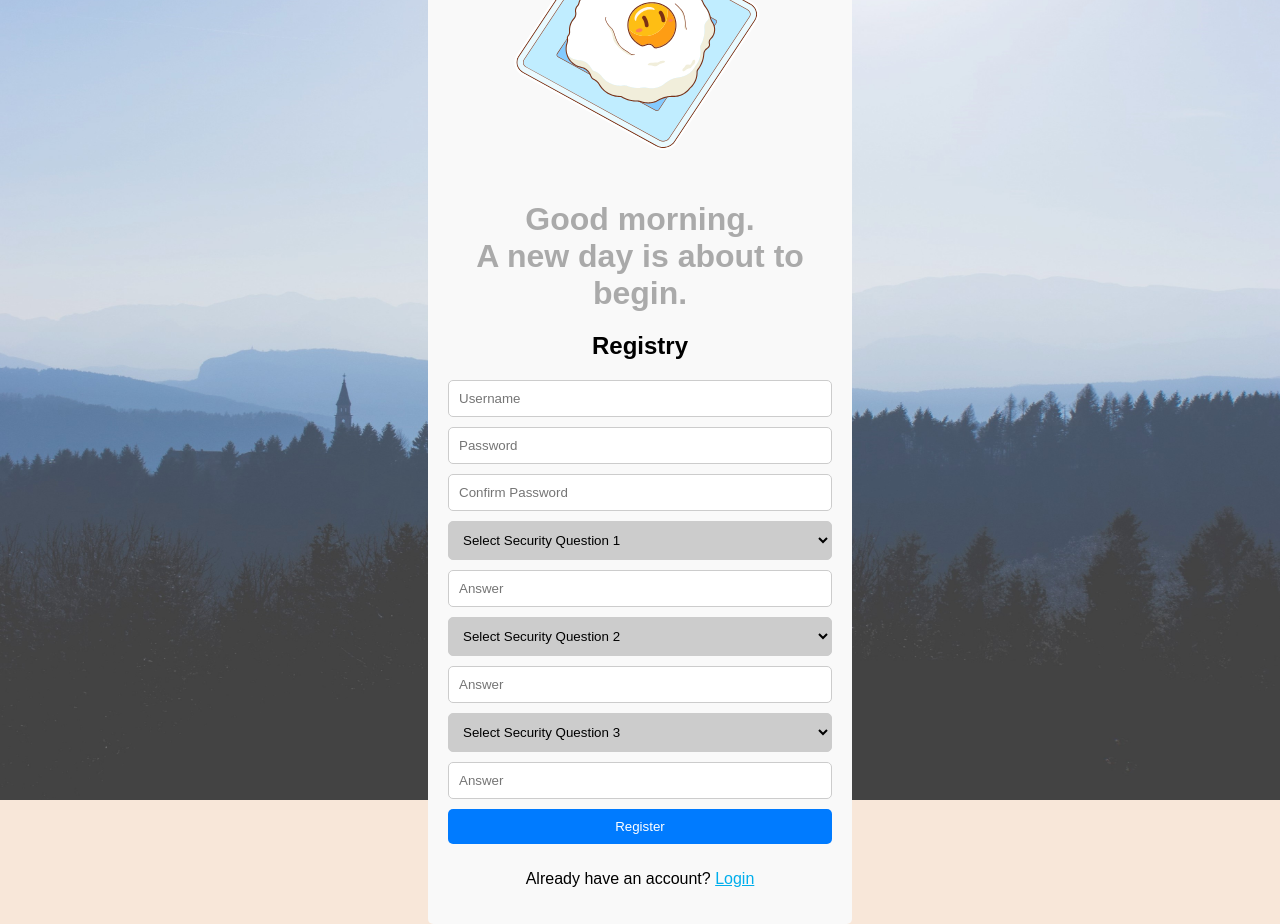
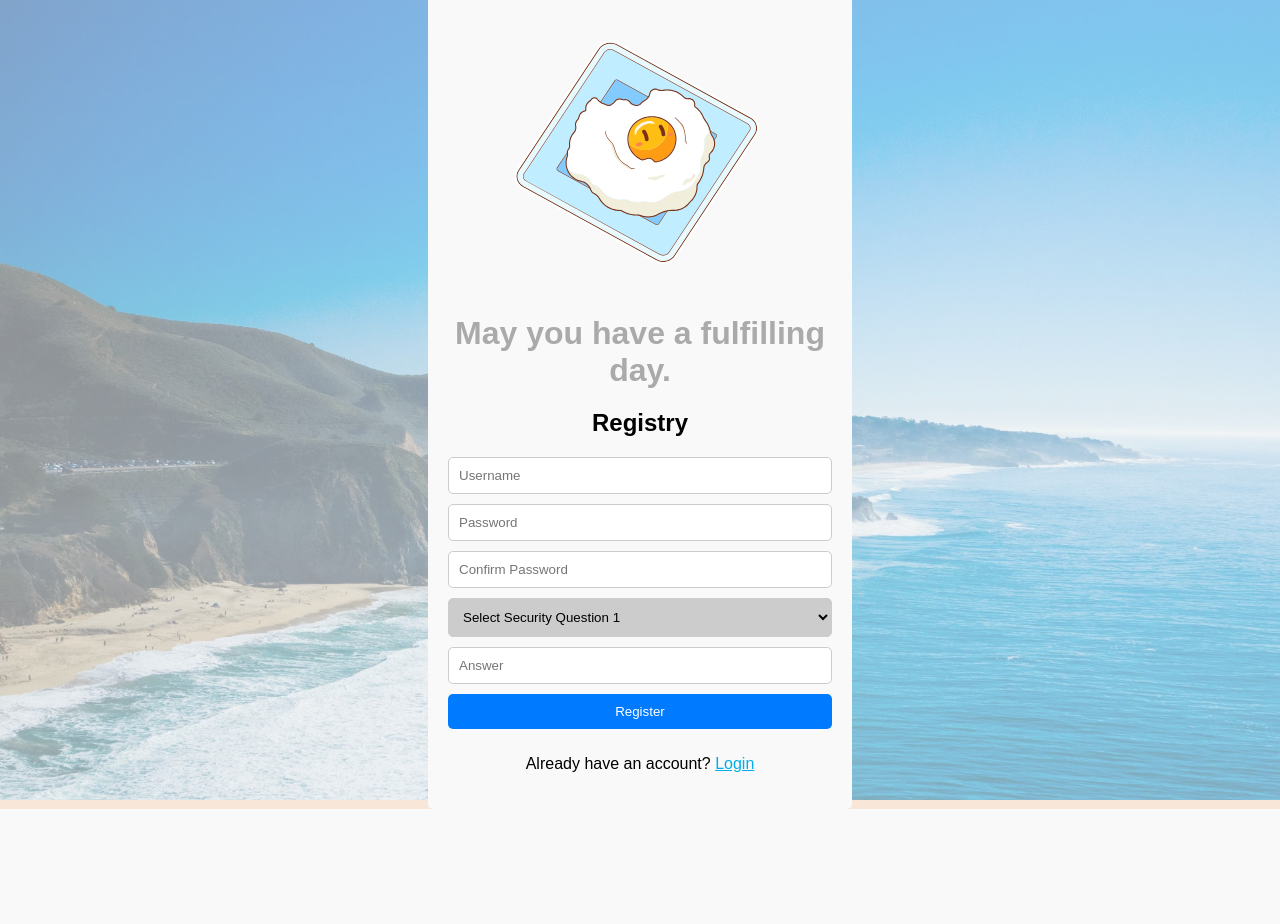
Before and after one commit to Lux-Jason/rms_new, a PHP site: page /register.php in a window 1280 px wide. After the commit the page ends 809 px from the top, so only its background shows below. Run offline with PHP 8.4, Linux system fonts and the light colour scheme.

Commit message:
Refactor registration form in `register.php` to simplify security question handling and improve layout. Enhance password handling and add server-side form submission logic.

```diff
--- a/register.php
+++ b/register.php
@@ -1,7 +1,6 @@
 <!DOCTYPE html>
-<!-- Full website is under construction. -->
+<html lang="en">
 
-<html lang="en">
 <head>
     <meta charset="UTF-8">
     <meta name="viewport" content="width=device-width, initial-scale=1.0">
@@ -19,6 +18,7 @@
             background-repeat: no-repeat; /* repeat pic */
             height: 100vh; /* fill the page */
         }
+
         .main-container {
             display: flex;
             position: relative;
@@ -26,6 +26,7 @@
             align-items: center;
             height: 100vh;
         }
+
         .register-container {
             width: 30%;
             background-color: #f9f9f9;
@@ -33,13 +34,16 @@
             border-radius: 5px;
             text-align: center;
         }
+
         .register-container h2 {
             margin-top: 0;
             text-align: center;
         }
+
         .register-container form {
             text-align: center;
         }
+
         .register-container input[type="text"],
         .register-container input[type="password"],
         .register-container button,
@@ -51,23 +55,28 @@
             border-radius: 5px;
             box-sizing: border-box;
         }
+
         .register-container button {
             background-color: #007bff;
             color: #fff;
             border: none;
             cursor: pointer;
         }
+
         .links {
             color: #00aeec;
         }
+
         .links:hover {
             color: #00aeec;
         }
+
         .links:visited {
             color: #00aeec;
         }
     </style>
 </head>
+
 <body>
 <div class="main-container">
     <div class="register-container">
@@ -79,59 +88,71 @@
             <input type="password" name="password" placeholder="Password" id="password" onfocus="inputFocus(this)" required>
             <input type="password" name="confirm_password" placeholder="Confirm Password" id="conf_password" onfocus="inputFocus(this)" required>
 
-                <select name="security_question1" style="background-color: #ccc;" onfocus="inputFocus(this)" required>
+            <select name="security_question" style="background-color: #ccc;" onfocus="inputFocus(this)" required>
                 <option value="" disabled selected>Select Security Question 1</option>
-                    <option value="city">Your birth city?</option>
-                    <option value="primary_school_name">What was your primary school name?</option>
-                    <option value="favorite_pet">Your favorite pet?</option>
-                    <option value="first_phone">Your first phone brand and model?</option>
-                    <option value="favorite_song">Your favourite song</option>
+                <option value="first_pet">What is the name of your first pet?</option>
+                <option value="birth_city">What is the name of the city where you were born?</option>
+                <option value="best_childhood_friend">What is the name of your best childhood friend?</option>
+                <option value="primary_school_name">What's your primary school's name?</option>
+                <option value="street_grew_up_on">What is the name of the street you grew up on?</option>
             </select>
             <input type="text" name="answer1" placeholder="Answer" onfocus="inputFocus(this)" required>
-
-                <select name="security_question2" style="background-color: #ccc;" onfocus="inputFocus(this)" required>
-                    <option value="" disabled selected>Select Security Question 2</option>
-                    <option value="city">Your birth city?</option>
-                    <option value="primary_school_name">What was your primary school name?</option>
-                    <option value="favorite_pet">Your favorite pet?</option>
-                    <option value="first_phone">Your first phone brand and model?</option>
-                    <option value="favorite_song">Your favourite song</option>
-                </select>
-                <input type="text" name="answer2" placeholder="Answer" onfocus="inputFocus(this)" required>
-
-                <select name="security_question3" style="background-color: #ccc;" onfocus="inputFocus(this)" required>
-                    <option value="" disabled selected>Select Security Question 3</option>
-                    <option value="city">Your birth city?</option>
-                    <option value="primary_school_name">What was your primary school name?</option>
-                    <option value="favorite_pet">Your favorite pet?</option>
-                    <option value="first_phone">Your first phone brand and model?</option>
-                    <option value="favorite_song">Your favourite song</option>
-                </select>
-                <input type="text" name="answer3" placeholder="Answer" onfocus="inputFocus(this)" required>
-
             <button type="submit">Register</button>
         </form>
         <p>Already have an account? <a href="login_page.php" class="links">Login</a></p>
     </div>
 </div>
 
+<?php
+include 'connectdb.php';
+
+if ($_SERVER['REQUEST_METHOD'] === 'POST') {
+    // Ensure data exists before accessing it
+    $username = isset($_POST['username']) ? $conn->real_escape_string($_POST['username']) : '';
+    $password = isset($_POST['password']) ? password_hash($_POST['password'], PASSWORD_DEFAULT) : '';
+    $confirm_password = isset($_POST['confirm_password']) ? $conn->real_escape_string($_POST['confirm_password']) : '';
+    $safety_question1 = isset($_POST['security_question']) ? $conn->real_escape_string($_POST['security_question']) : '';
+    $answer1 = isset($_POST['answer1']) ? $conn->real_escape_string($_POST['answer1']) : '';
+
+    // Check if passwords match
+    if ($password !== $confirm_password) {
+        die("Passwords do not match!");
+    }
+
+    // Insert data into database
+    $sql = "INSERT INTO buyer (buyer_name, b_password, safety_question, answer) VALUES (?, ?, ?, ?)";
+    $stmt = $conn->prepare($sql);
+    $stmt->bind_param("ssss", $username, $password, $safety_question1, $answer1);
+
+    if ($stmt->execute()) {
+        echo "Register successfully";
+    } else {
+        echo "Error: " . $stmt->error;
+    }
+
+    $stmt->close();
+    $conn->close();
+}
+?>
+
 <script>
     var currentDate = new Date();
     var currentHour = currentDate.getHours();
     var body = document.body;
-        if (currentHour<4 || currentHour>19) {
+    if (currentHour < 4 || currentHour > 19) {
         body.style.backgroundImage = "url('bg_19_04.jpg')";
-            document.getElementById("greetings").innerHTML = "May you a good night.";
-        } else if (currentHour>=4 || currentHour<7) {
+        document.getElementById("greetings").innerHTML = "May you have a good night.";
+    } else if (currentHour >= 4 && currentHour < 7) {
         body.style.backgroundImage = "url('bg_04_07.jpg')";
         document.getElementById("greetings").innerHTML = "Good morning. <br>A new day is about to begin.";
-        } else if (currentHour>16 || currentHour<=19) {
+    } else if (currentHour >= 7 && currentHour < 16) {
+        body.style.backgroundImage = "url('bg_07_16.jpg')";
+        document.getElementById("greetings").innerHTML = "May you have a fulfilling day.";
+    } else if (currentHour >= 16 && currentHour <= 19) {
         body.style.backgroundImage = "url('bg_16_19.jpg')";
         document.getElementById("greetings").innerHTML = "The day's coming to an end. <br>Now cherish the evening sunset.";
-        } else {
-            body.style.backgroundImage = "url('bg_07_16.jpg')";
-            document.getElementById("greetings").innerHTML = "May you have a fulfilling day.";
     }
+
     function inputFocus(input) {
         input.style.backgroundColor = "white";
         input.style.borderColor = "#00AEEC";
@@ -139,4 +160,5 @@
 </script>
 
 </body>
+
 </html>
```
Lines whose indentation alone changed are shown as unchanged.
